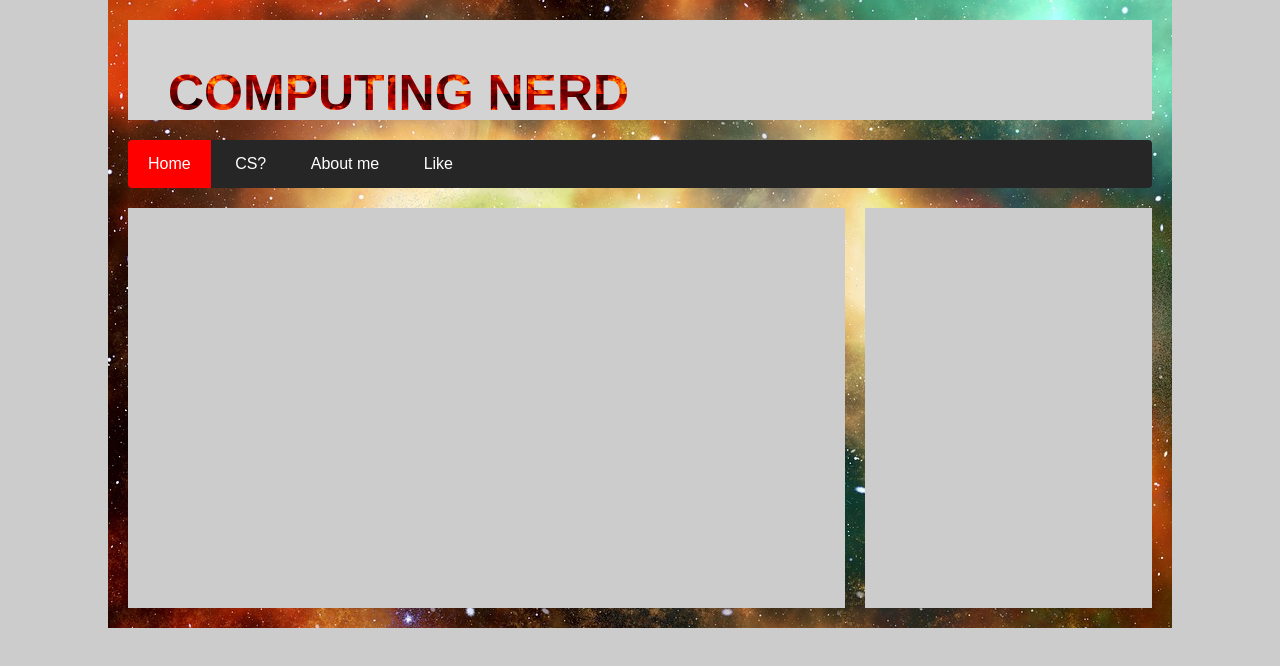
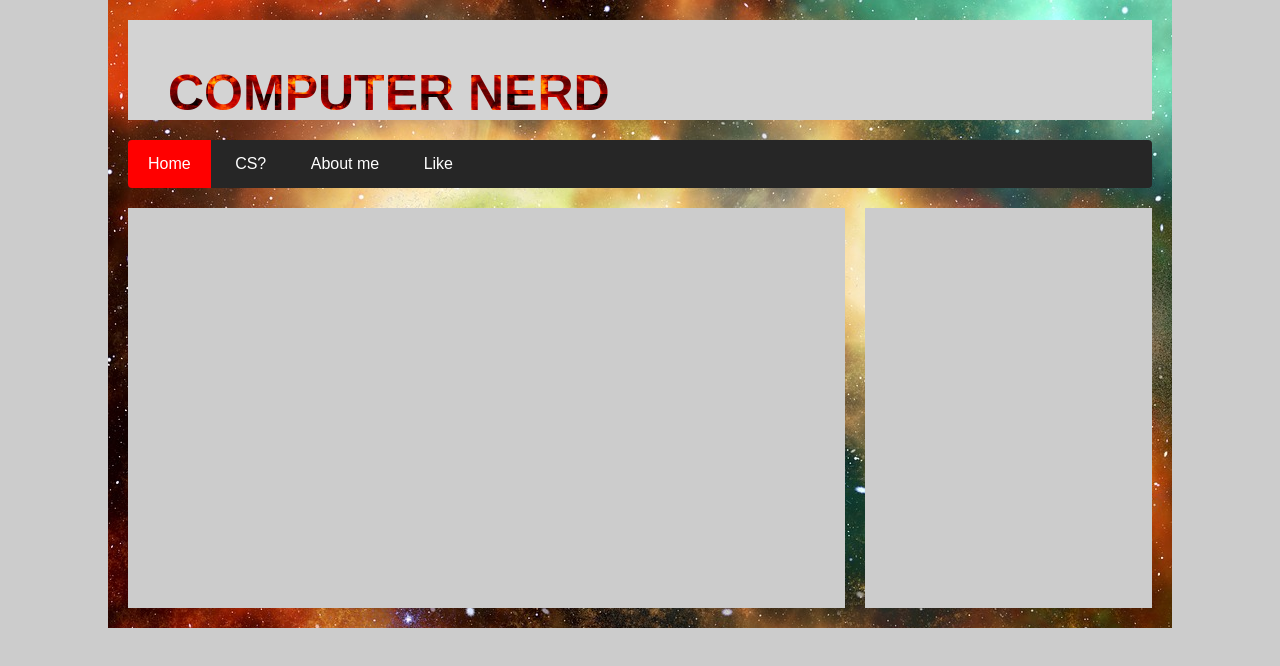
Before and after one commit to MRSlothAlan/MRSlothAlan.github.io, a plain HTML site: page index.html in a window 1280 px wide. Drawn offline with Linux system fonts and the light colour scheme.

Commit message:
Update index.html

```diff
--- a/index.html
+++ b/index.html
@@ -14,7 +14,7 @@
       <div id="title">
           <!--<a href="index.html" target="_self">
           <img id="Logo" src="Logo.png" alt="Logo" /></a>-->
-      <h1>COMPUTING NERD</h1> </div>
+      <h1>COMPUTER NERD</h1> </div>
   </div>
 
   <nav>
```
